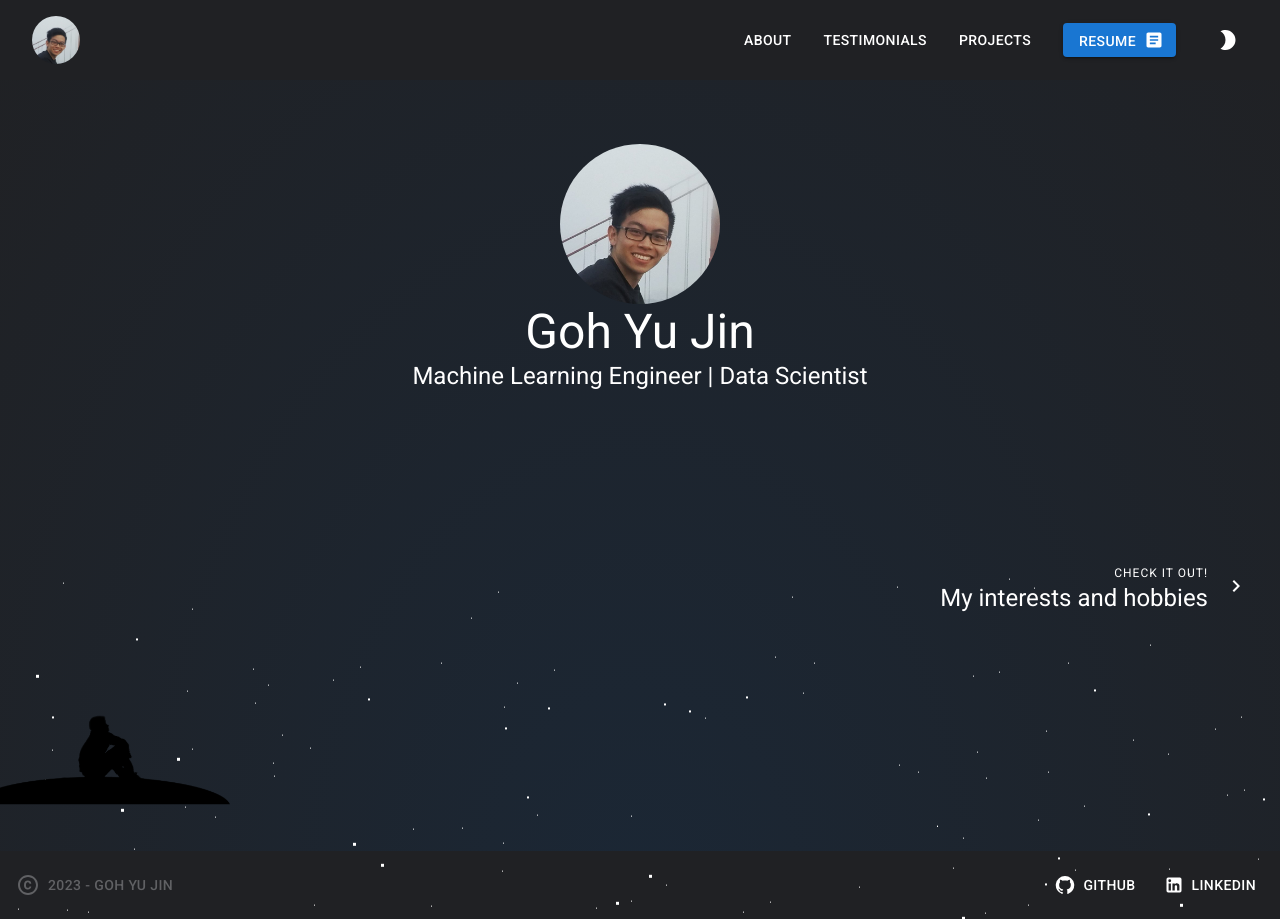
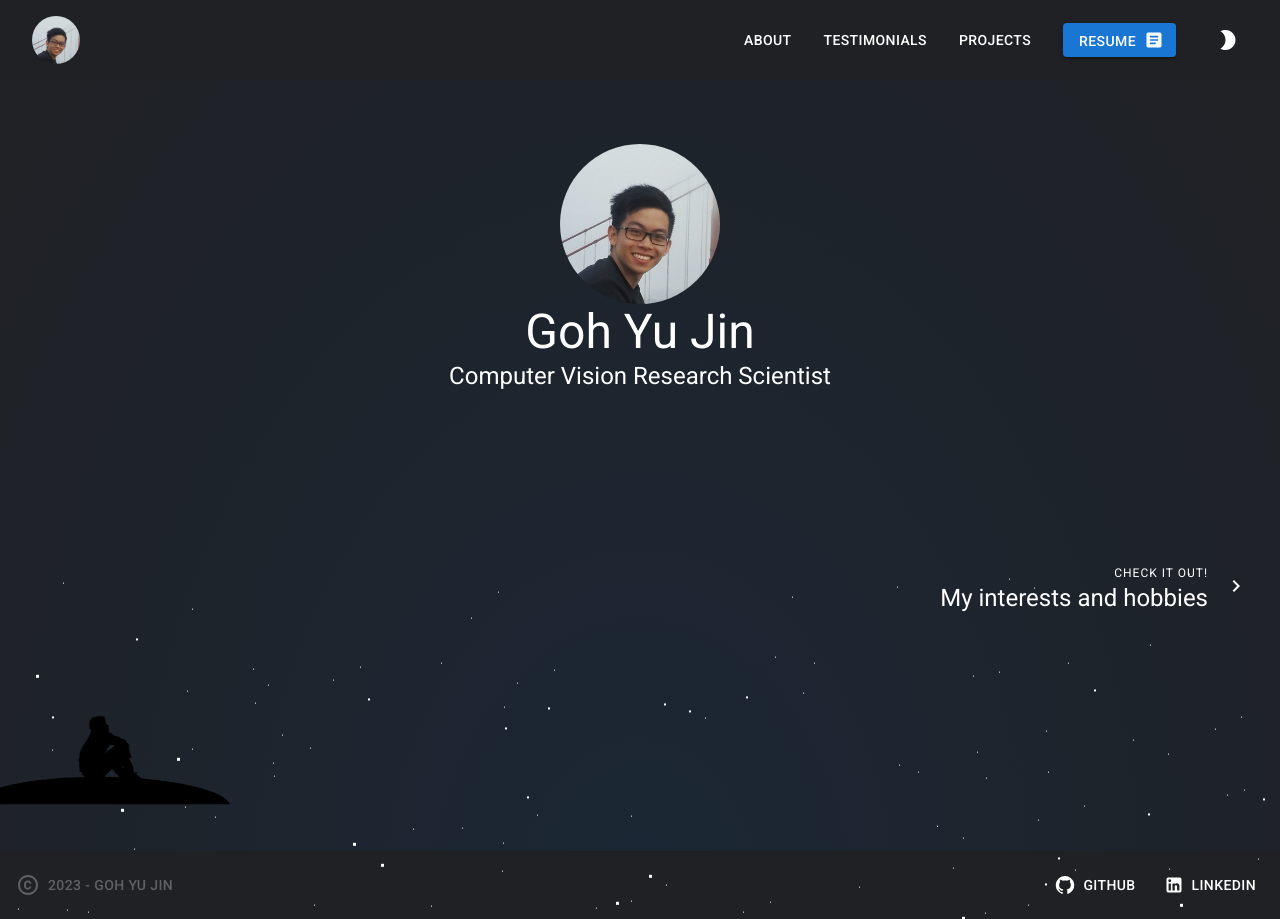
Before and after one commit to GohYuJin/GohYuJin.github.io, a React (Create React App) app: page / in a window 1280 px wide. Built offline with nearby package versions, Linux system fonts and the light colour scheme.

Commit message:
changing title

```diff
--- a/src/pages/landing/LandingPage.tsx
+++ b/src/pages/landing/LandingPage.tsx
@@ -38,7 +38,7 @@ export default function LandingPage() {
           Goh Yu Jin
         </Typography>
         <Typography variant="h5" margin="auto" component="h2">
-          Machine Learning Engineer | Data Scientist
+          Computer Vision Research Scientist
         </Typography>
       </section>
 
```
